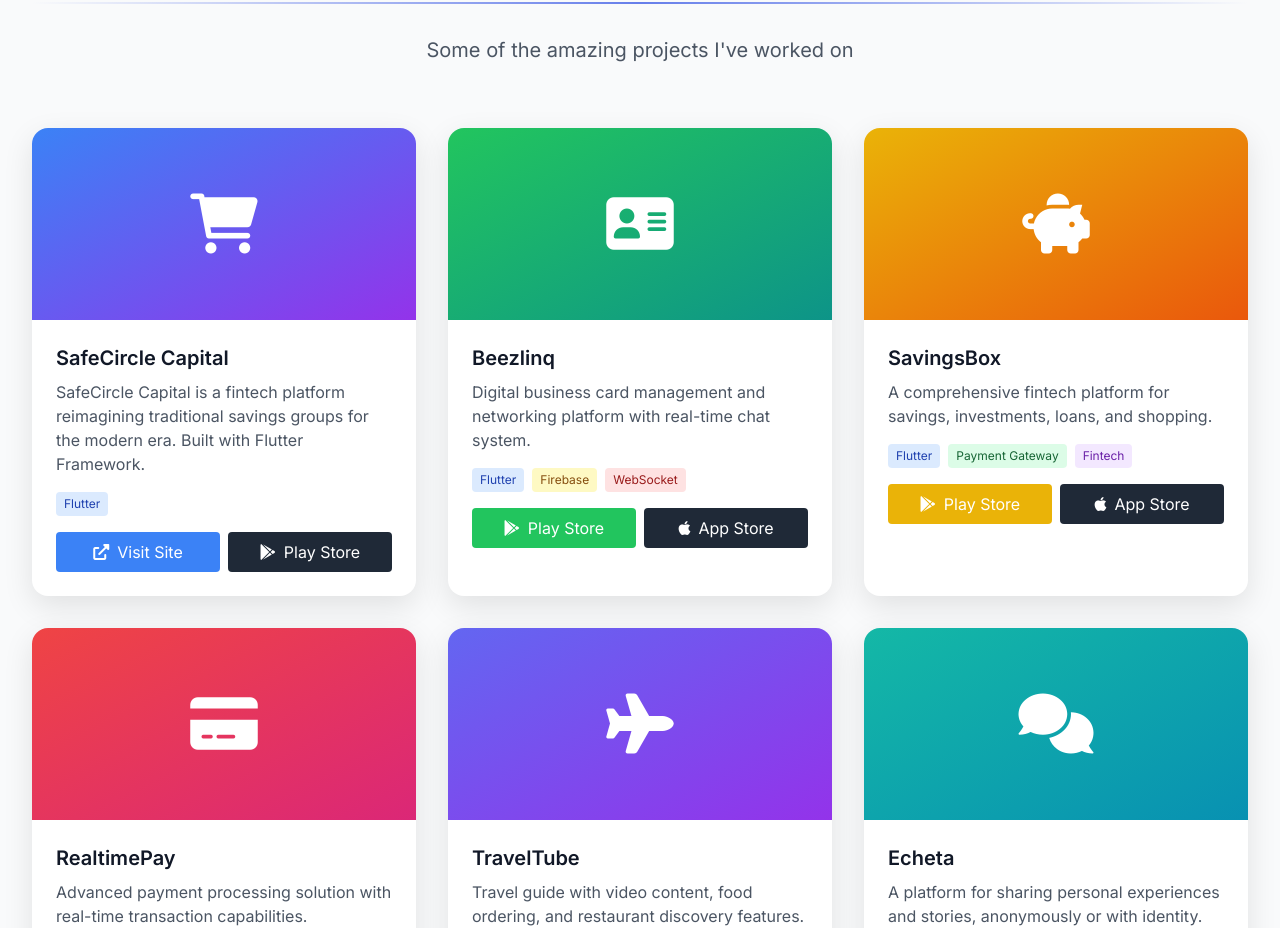
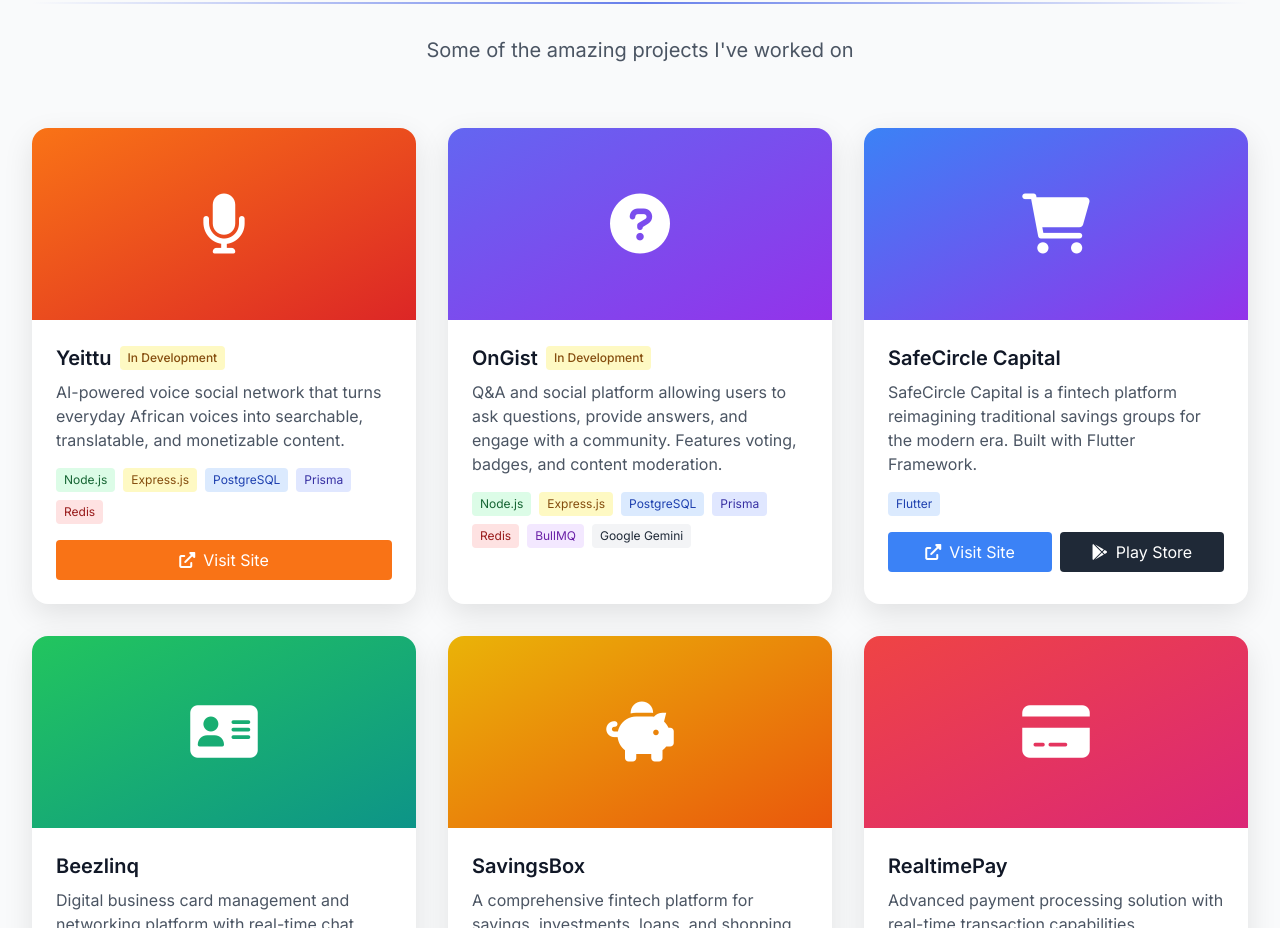
Before and after one commit to nkenna/my-portfolio, a plain HTML site: page index.html in a window 1280 px wide. Shown: the part 1820-2748 px from the top of the page. Drawn offline with nearby package versions, Linux system fonts and the light colour scheme.

Commit message:
feat: add Yeittu and OnGist project cards to the portfolio.

```diff
--- a/index.html
+++ b/index.html
@@ -265,6 +265,61 @@
             </div>
 
             <div class="grid grid-cols-1 md:grid-cols-2 lg:grid-cols-3 gap-8">
+                <!-- Yeittu -->
+                <div class="project-card card-hover">
+                    <div class="h-48 bg-gradient-to-br from-orange-500 to-red-600 flex items-center justify-center">
+                        <i class="fas fa-microphone text-white text-6xl"></i>
+                    </div>
+                    <div class="p-6">
+                        <div class="flex items-center gap-2 mb-2">
+                            <h3 class="text-xl font-semibold text-gray-900">Yeittu</h3>
+                            <span class="px-2 py-1 bg-yellow-100 text-yellow-800 text-xs rounded font-medium">In
+                                Development</span>
+                        </div>
+                        <p class="text-gray-600 mb-4">AI-powered voice social network that turns everyday African
+                            voices into searchable, translatable, and monetizable content.</p>
+                        <div class="flex flex-wrap gap-2 mb-4">
+                            <span class="px-2 py-1 bg-green-100 text-green-800 text-xs rounded">Node.js</span>
+                            <span class="px-2 py-1 bg-yellow-100 text-yellow-800 text-xs rounded">Express.js</span>
+                            <span class="px-2 py-1 bg-blue-100 text-blue-800 text-xs rounded">PostgreSQL</span>
+                            <span class="px-2 py-1 bg-indigo-100 text-indigo-800 text-xs rounded">Prisma</span>
+                            <span class="px-2 py-1 bg-red-100 text-red-800 text-xs rounded">Redis</span>
+                        </div>
+                        <div class="flex space-x-2">
+                            <a href="https://yeittu.com" target="_blank"
+                                class="flex-1 bg-orange-500 hover:bg-orange-600 text-white px-4 py-2 rounded text-center transition-colors">
+                                <i class="fas fa-external-link-alt mr-2"></i>Visit Site
+                            </a>
+                        </div>
+                    </div>
+                </div>
+
+                <!-- OnGist -->
+                <div class="project-card card-hover">
+                    <div class="h-48 bg-gradient-to-br from-indigo-500 to-purple-600 flex items-center justify-center">
+                        <i class="fas fa-question-circle text-white text-6xl"></i>
+                    </div>
+                    <div class="p-6">
+                        <div class="flex items-center gap-2 mb-2">
+                            <h3 class="text-xl font-semibold text-gray-900">OnGist</h3>
+                            <span class="px-2 py-1 bg-yellow-100 text-yellow-800 text-xs rounded font-medium">In
+                                Development</span>
+                        </div>
+                        <p class="text-gray-600 mb-4">Q&A and social platform allowing users to ask questions,
+                            provide answers, and engage with a community. Features voting, badges, and content
+                            moderation.</p>
+                        <div class="flex flex-wrap gap-2 mb-4">
+                            <span class="px-2 py-1 bg-green-100 text-green-800 text-xs rounded">Node.js</span>
+                            <span class="px-2 py-1 bg-yellow-100 text-yellow-800 text-xs rounded">Express.js</span>
+                            <span class="px-2 py-1 bg-blue-100 text-blue-800 text-xs rounded">PostgreSQL</span>
+                            <span class="px-2 py-1 bg-indigo-100 text-indigo-800 text-xs rounded">Prisma</span>
+                            <span class="px-2 py-1 bg-red-100 text-red-800 text-xs rounded">Redis</span>
+                            <span class="px-2 py-1 bg-purple-100 text-purple-800 text-xs rounded">BullMQ</span>
+                            <span class="px-2 py-1 bg-gray-100 text-gray-800 text-xs rounded">Google Gemini</span>
+                        </div>
+                    </div>
+                </div>
+
                 <!-- SalesMindr -->
                 <div class="project-card card-hover">
                     <div class="h-48 bg-gradient-to-br from-blue-500 to-purple-600 flex items-center justify-center">
```
Also changed, not shown: 1 other file.
